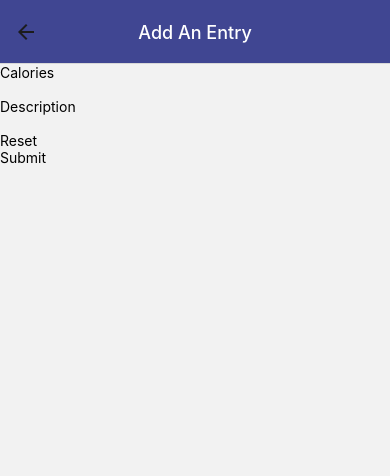
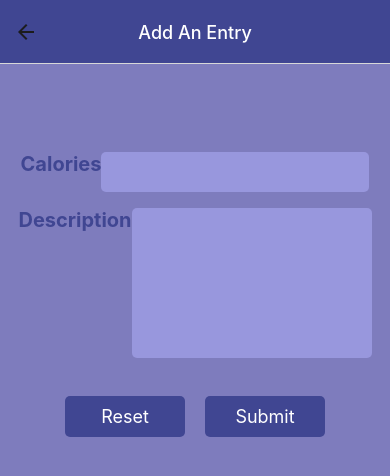
Before and after one commit to yzyly1992/CS5520-Assignment2, a React Native app: screen /AddAnEntry in a window 390 px wide. Shown: the top 476 px of the page. Built offline with nearby package versions, Linux system fonts and the light colour scheme.

Commit message:
adjust the style of add an entries screen

```diff
--- a/screens/AddAnEntry.js
+++ b/screens/AddAnEntry.js
@@ -1,6 +1,7 @@
-import { View, Text, TextInput, SafeAreaView } from 'react-native';
+import { View, Text, TextInput, SafeAreaView, StyleSheet } from 'react-native';
 import { useState } from 'react';
 import Button from '../components/Button';
+import { myColor } from '../components/Color';
 
 export default function AddAnEntry({ navigation, route }) {
   const [name, setName] = useState();
@@ -17,26 +18,37 @@ export default function AddAnEntry({ navigation, route }) {
   }
 
   return (
-    <SafeAreaView>
-      <View>
-        <Text>Calories</Text>
+    <SafeAreaView style={styles.container}>
+      <View style={styles.inputContainer}>
+        <View style={styles.inputItemContainer}>
+          <Text style={styles.inputName}>Calories</Text>
           <TextInput
             value={value}
             onChangeText={setValue}
+            style={styles.inputLine}
           />
         </View>
-      <View>
-        <Text>Description</Text>
+        <View style={styles.inputItemContainer}>
+          <Text style={styles.inputName}>Description</Text>
           <TextInput
             value={name}
             onChangeText={setName}
+            editable
+            multiline
+            numberOfLines={4}
+            style={styles.inputMultilines}
           />
         </View>
-      <View>
-        <Button buttonPressed={()=>resetInput()}>
-          <Text>Reset</Text>
+      </View>
+      <View style={styles.buttonContainer}>
+        <Button
+          buttonPressed={()=>resetInput()}
+          customizedStyle={styles.inputButton}
+        >
+          <Text style={styles.buttonText}>Reset</Text>
         </Button>
-        <Button buttonPressed={()=>{
+        <Button
+          buttonPressed={()=>{
           if (checkValid()) {
             let warning = false;
             let id = Math.random();
@@ -47,11 +59,72 @@ export default function AddAnEntry({ navigation, route }) {
             route.params.addEntry(newEntry);
             resetInput();
             navigation.goBack();
-          }
-        }}>
-          <Text>Submit</Text>
+          }}}
+          customizedStyle={styles.inputButton}
+          >
+          <Text style={styles.buttonText}>Submit</Text>
         </Button>
       </View>
     </SafeAreaView>
   )
 }
+
+const styles = StyleSheet.create({
+  container: {
+    flex: 1,
+    backgroundColor: myColor.tertiary,
+    alignItems: 'center',
+  },
+  inputName: {
+    color: myColor.secondary,
+    fontSize: 20,
+    fontWeight: 'bold',
+    flex: 1,
+  },
+  inputButton: {
+    alignItems: 'center',
+    adjustContent: 'center',
+    backgroundColor: myColor.secondary,
+    borderRadius: 5,
+    margin: 10,
+    padding: 10,
+    width: 120,
+  },
+  buttonText: {
+    color: myColor.primary,
+    fontSize: 18,
+  },
+  inputLine: {
+    backgroundColor: myColor.quaternary,
+    color: myColor.primary,
+    fontSize: 16,
+    height: 40,
+    borderRadius: 5,
+    padding: 10,
+    flex: 2,
+  },
+  inputMultilines: {
+    backgroundColor: myColor.quaternary,
+    color: myColor.primary,
+    fontSize: 16,
+    height: 150,
+    borderRadius: 5,
+    padding: 10,
+    flex: 2,
+  },
+  inputItemContainer: {
+    flexDirection: 'row',
+    margin: 8,
+  },
+  inputContainer: {
+    alignItems: 'center',
+    marginTop: 80,
+    marginHorizontal: 20,
+  },
+  buttonContainer: {
+    flexDirection: 'row',
+    alignItems: 'center',
+    adjustContent: 'center',
+    margin: 20,
+  }
+})
--- a/screens/AllEntries.js
+++ b/screens/AllEntries.js
@@ -1,43 +1,37 @@
-import { View, Text, SafeAreaView } from 'react-native';
-import { useState } from 'react';
+import { View, Text, SafeAreaView, StyleSheet } from 'react-native';
 import EntryList from '../components/EntryList';
 import Button from '../components/Button';
 import { MaterialCommunityIcons } from '@expo/vector-icons';
 import { myColor } from '../components/Color';
+import { useNavigation } from '@react-navigation/native';
 
-export default function AllEntries({ navigation }) {
+export default function AllEntries({ entries, addEntry, deleteEntry, checkWarning }) {
+
+  const navigation = useNavigation();
+
   navigation.setOptions({
     headerRight: () => {
       return (
-        <Button buttonPressed={()=>navigation.navigate('AddAnEntry', {addEntry:addEntry})}>
+        <Button
+          buttonPressed={()=>navigation.navigate('AddAnEntry', {addEntry:addEntry})}
+          customizedStyle={{marginHorizontal: 20}}
+          >
           <MaterialCommunityIcons name="plus" size={24} color={myColor.primary} />
         </Button>
       )
     }
   })
 
-  const [entries, setEntries] = useState([]);
-
-  function addEntry(entry) {
-    setEntries(prev => [...prev, entry]);
-  }
-
-  function deleteEntry(entryToDelete) {
-    setEntries(prev => prev.filter(item => item.id !== entryToDelete.id));
-  }
-
-  function checkWarning(entryToCheck) {
-    const updatedEntries = entries.map(item =>
-      item.id === entryToCheck.id
-        ? { ...item, warning: false }
-        : item
-    );
-    setEntries(prev => updatedEntries);
-  }
-
   return (
-    <SafeAreaView>
+    <SafeAreaView style={styles.container}>
       <EntryList entries={entries} deleteEntry={deleteEntry} checkWarning={checkWarning}/>
     </SafeAreaView>
   )
 }
+
+const styles = StyleSheet.create({
+  container: {
+    flex: 1,
+    backgroundColor: myColor.tertiary,
+  }
+})
--- a/screens/Home.js
+++ b/screens/Home.js
@@ -5,10 +5,30 @@ import OverLimitEntries from './OverLimitEntries';
 import { createBottomTabNavigator } from '@react-navigation/bottom-tabs';
 import { myColor } from '../components/Color';
 import { MaterialCommunityIcons } from '@expo/vector-icons';
+import { useState } from 'react';
 
 const Tab = createBottomTabNavigator();
 
 export default function Home() {
+  const [entries, setEntries] = useState([]);
+
+  function addEntry(entry) {
+    setEntries(prev => [...prev, entry]);
+  }
+
+  function deleteEntry(entryToDelete) {
+    setEntries(prev => prev.filter(item => item.id !== entryToDelete.id));
+  }
+
+  function checkWarning(entryToCheck) {
+    const updatedEntries = entries.map(item =>
+      item.id === entryToCheck.id
+        ? { ...item, warning: false }
+        : item
+    );
+    setEntries(prev => updatedEntries);
+  }
+
   return (
     <Tab.Navigator initialRouteName="AllEntries" screenOptions={{
         tabBarStyle: { position: 'absolute', backgroundColor: myColor.secondary },
@@ -17,8 +37,18 @@ export default function Home() {
         headerTitleStyle: {color:myColor.primary, fontSize: 18},
         headerTitleAlign: "center",
     }}>
-        <Tab.Screen name="AllEntries" component={AllEntries} options={{title: 'All Entries', tabBarIcon:({ color, size })=><MaterialCommunityIcons name="tea" size={size} color={color} />}} />
-        <Tab.Screen name="OverLimitEntries" component={OverLimitEntries} options={{title: 'Over-limit Entries', tabBarIcon:({ color, size })=><MaterialCommunityIcons name="alert-rhombus" size={size} color={color} />}} />
+        <Tab.Screen
+            name="AllEntries"
+            // component={AllEntries}
+            // initialParams = {{ entries:entries, addEntry:addEntry, deleteEntry:deleteEntry, checkWarning:checkWarning }}
+            children={() => <AllEntries entries={entries} addEntry={addEntry} deleteEntry={deleteEntry} checkWarning={checkWarning} />}
+            options={{title: 'All Entries', tabBarIcon:({ color, size })=><MaterialCommunityIcons name="tea" size={size} color={color} />}} />
+        <Tab.Screen
+            name="OverLimitEntries"
+            // component={OverLimitEntries}
+            // initialParams = {{ entries:entries, addEntry:addEntry, deleteEntry:deleteEntry, checkWarning:checkWarning }}
+            children={() => <AllEntries entries={entries.filter(item => item.warning === true)} addEntry={addEntry} deleteEntry={deleteEntry} checkWarning={checkWarning} />}
+            options={{title: 'Over-limit Entries', tabBarIcon:({ color, size })=><MaterialCommunityIcons name="alert-rhombus" size={size} color={color} />}} />
     </Tab.Navigator>
   )
 }
--- a/screens/OverLimitEntries.js
+++ b/screens/OverLimitEntries.js
@@ -1,10 +1,29 @@
-import { View, Text } from 'react-native'
-import React from 'react'
+import { View, Text, SafeAreaView } from 'react-native';
+import EntryList from '../components/EntryList';
+import React from 'react';
+import Button from '../components/Button';
+import { MaterialCommunityIcons } from '@expo/vector-icons';
+import { myColor } from '../components/Color';
+import { useNavigation } from '@react-navigation/native';
 
-export default function OverLimitEntries() {
+export default function OverLimitEntries({ entries, addEntry, deleteEntry, checkWarning }) {
+  const navigation = useNavigation();
+
+  navigation.setOptions({
+    headerRight: () => {
+      return (
+        <Button
+        buttonPressed={()=>navigation.navigate('AddAnEntry', {addEntry:addEntry})}
+        customizedStyle={{marginHorizontal: 20}}
+        >
+          <MaterialCommunityIcons name="plus" size={24} color={myColor.primary} />
+        </Button>
+      )
+    }
+  })
   return (
-    <View>
-      <Text>OverLimitEntries</Text>
-    </View>
+    <SafeAreaView>
+      <EntryList entries={entries} deleteEntry={deleteEntry} checkWarning={checkWarning}/>
+    </SafeAreaView>
   )
 }
```
Lines whose indentation alone changed are shown as unchanged.
